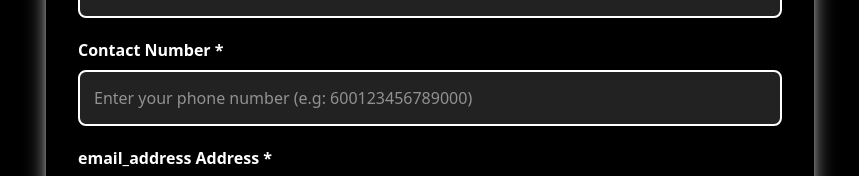
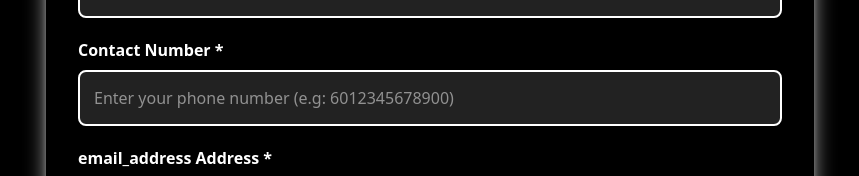
Before and after one commit to Yion05/Lexus-Roadshow-event, a React (Vite) app in the folder client/: page / in a window 1280 px wide. Shown: the part 482-658 px from the top of the page, without its empty margins (210-1069 px from the left). Built offline with nearby package versions, Linux system fonts and the light colour scheme; no server answers; the HTML template or start-up script is replaced by a standard one; a web font is replaced by a local one.

Commit message:
Update home.tsx

```diff
--- a/client/src/pages/home.tsx
+++ b/client/src/pages/home.tsx
@@ -235,7 +235,7 @@ const RegistrationForm: React.FC = () => {
                   value={formData.contact_number}
                   onChange={handleInputChange}
                   required
-                  placeholder="Enter your phone number (e.g: 600123456789000)"
+                  placeholder="Enter your phone number (e.g: 6012345678900)"
                   className={inputClasses("contact_number")}
                 />
                 {errors.contact_number && (
@@ -557,4 +557,5 @@ const RegistrationForm: React.FC = () => {
   );
 };
 
+
 export default RegistrationForm;
```
